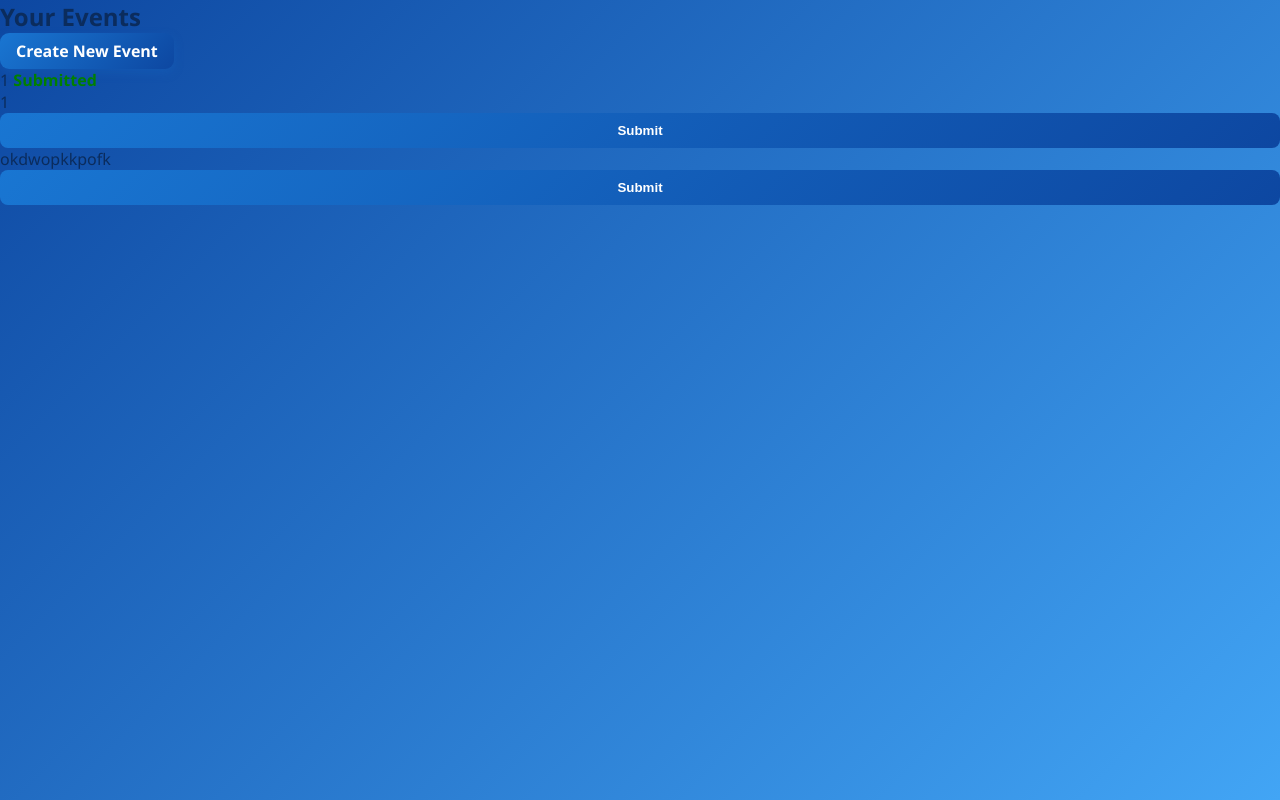
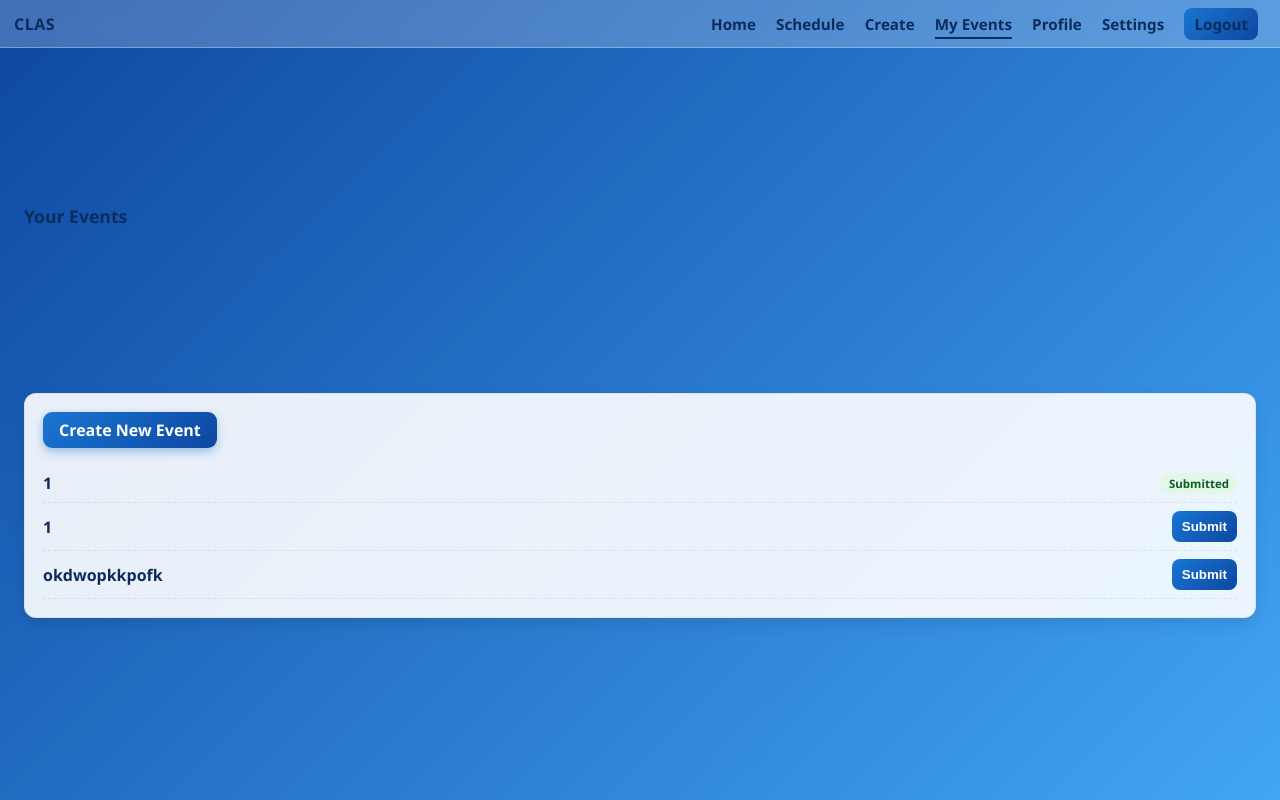
Before and after one commit to NotSMX/Group-Sprint-3-Flask-App, a Flask app: page /eventlist in a window 1280 px wide. Run offline with Flask 3, Linux system fonts and the light colour scheme; a user stored in the database is signed in.

Commit message:
updated event list styling

```diff
--- a/templates/eventlist.html
+++ b/templates/eventlist.html
@@ -1,13 +1,27 @@
 <!DOCTYPE html>
 <html lang="en">
 <head>
-  <meta charset="UTF-8">
-  <title>Your Events</title>
-  <link rel="stylesheet" href="{{ url_for('static', filename='style.css') }}">
+  <meta charset="UTF-8" />
+  <title>Your Events | CLAS</title>
+  <link rel="stylesheet" href="{{ url_for('static', filename='style.css') }}" />
 </head>
 <body>
-    <div class="event-list-container">
-        <h2>Your Events</h2>
+  <header class="topbar">
+    <div class="brand">CLAS</div>
+    <nav class="nav">
+      <a href="{{ url_for('main.home') }}">Home</a>
+      <a href="{{ url_for('main.schedule') }}">Schedule</a>
+      <a href="{{ url_for('events.eventcreate') }}">Create</a>
+      <a class="active" href="{{ url_for('events.eventlist') }}">My Events</a>
+      <a href="{{ url_for('main.profile') }}">Profile</a>
+      <a href="{{ url_for('main.settings') }}">Settings</a>
+      <a class="btn-small" href="{{ url_for('main.logout') }}">Logout</a>
+    </nav>
+  </header>
+
+  <main class="shell">
+    <h2 class="section-title">Your Events</h2>
+
     {% with messages = get_flashed_messages(with_categories=true) %}
       {% if messages %}
         <div class="flash-messages">
@@ -17,20 +31,20 @@
         </div>
       {% endif %}
     {% endwith %}
-        {% block content %}{% endblock %}
 
-        <a href="{{ url_for('events.eventcreate') }}" class="btn">Create New Event</a>
+    <div class="card event-list-container">
+      <a href="{{ url_for('events.eventcreate') }}" class="btn" style="margin-bottom:16px">Create New Event</a>
 
       {% if events %}
-        <ul>
+        <ul class="event-list">
           {% for event in events %}
-            <li>
-            {{ event.session_title }}
+            <li class="event-row">
+              <span class="event-title">{{ event.session_title }}</span>
               {% if event.session %}
-                <span style="color: green; font-weight: bold;">Submitted</span>
+                <span class="pill pill-open">Submitted</span>
               {% else %}
-                <form action="{{ url_for('events.submit_event', event_id=event.id) }}" method="post" style="display:inline;">
-                <button type="submit">Submit</button>
+                <form action="{{ url_for('events.submit_event', event_id=event.id) }}" method="post">
+                  <button class="submit-btn" type="submit">Submit</button>
                 </form>
               {% endif %}
             </li>
@@ -39,7 +53,7 @@
       {% else %}
         <p>You have not created any events.</p>
       {% endif %}
-
     </div>
+  </main>
 </body>
 </html>
```
Lines whose indentation alone changed are shown as unchanged.
